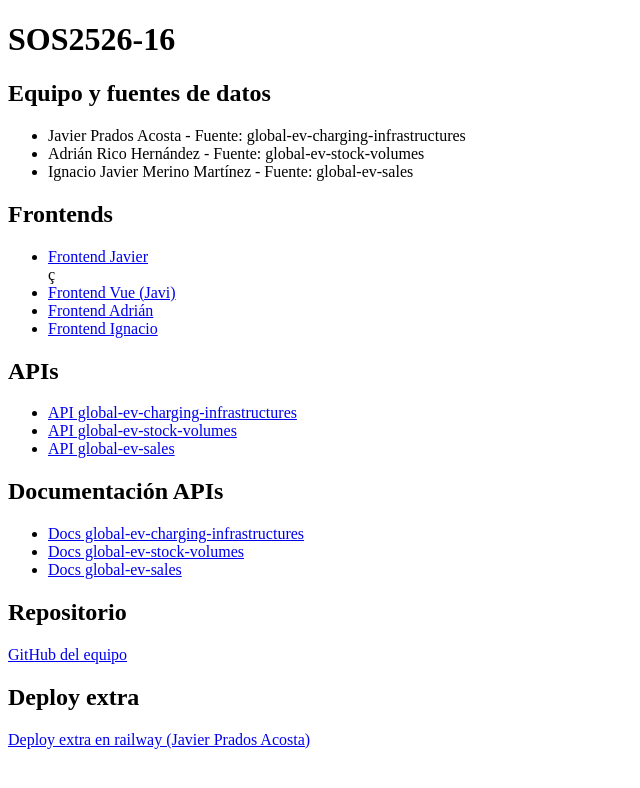
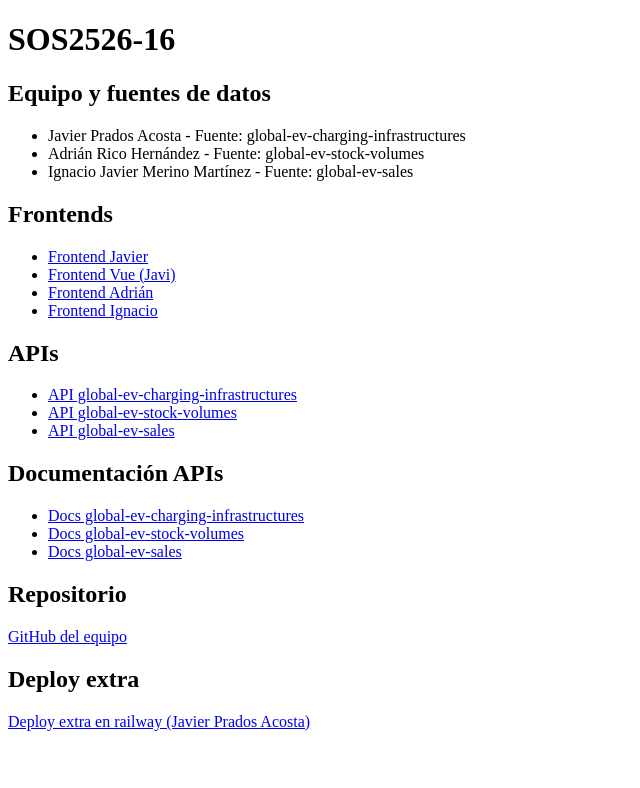
Before and after one commit to JavierPradosA/SOS2526-16, a SvelteKit app in the folder src/front/: page / in a window 1280 px wide. Shown: the top 788 px of the page, without its empty margins (0-640 px from the left). Built offline with nearby package versions, Linux system fonts and the light colour scheme.

Commit message:
limpiar front

```diff
--- a/src/front/src/routes/About.svelte
+++ b/src/front/src/routes/About.svelte
@@ -12,7 +12,6 @@
 	<li>
 		<a href="./global-ev-charging-infrastructures"> Frontend Javier </a>
 	</li>
-	ç
 	<li>
 		<a href="./global-ev-charging-infrastructures-vue"> Frontend Vue (Javi) </a>
 	</li>
```
